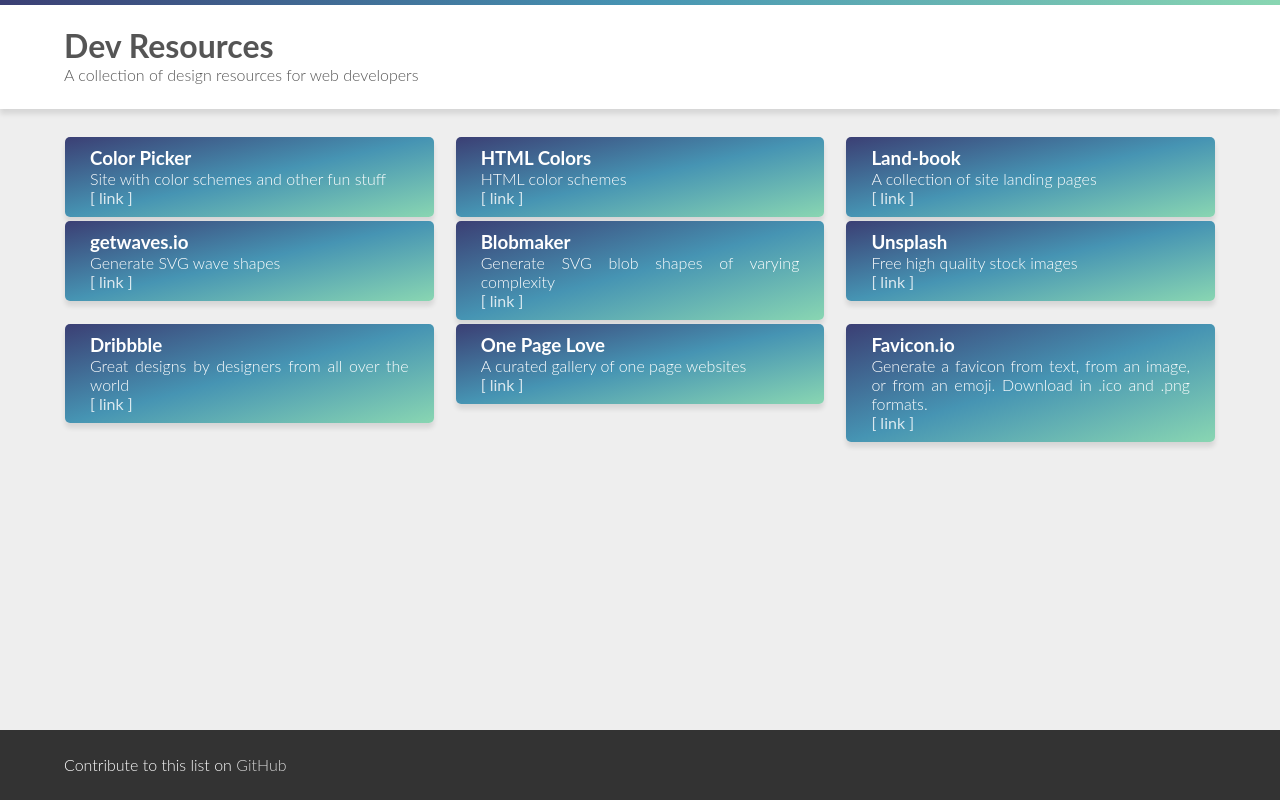
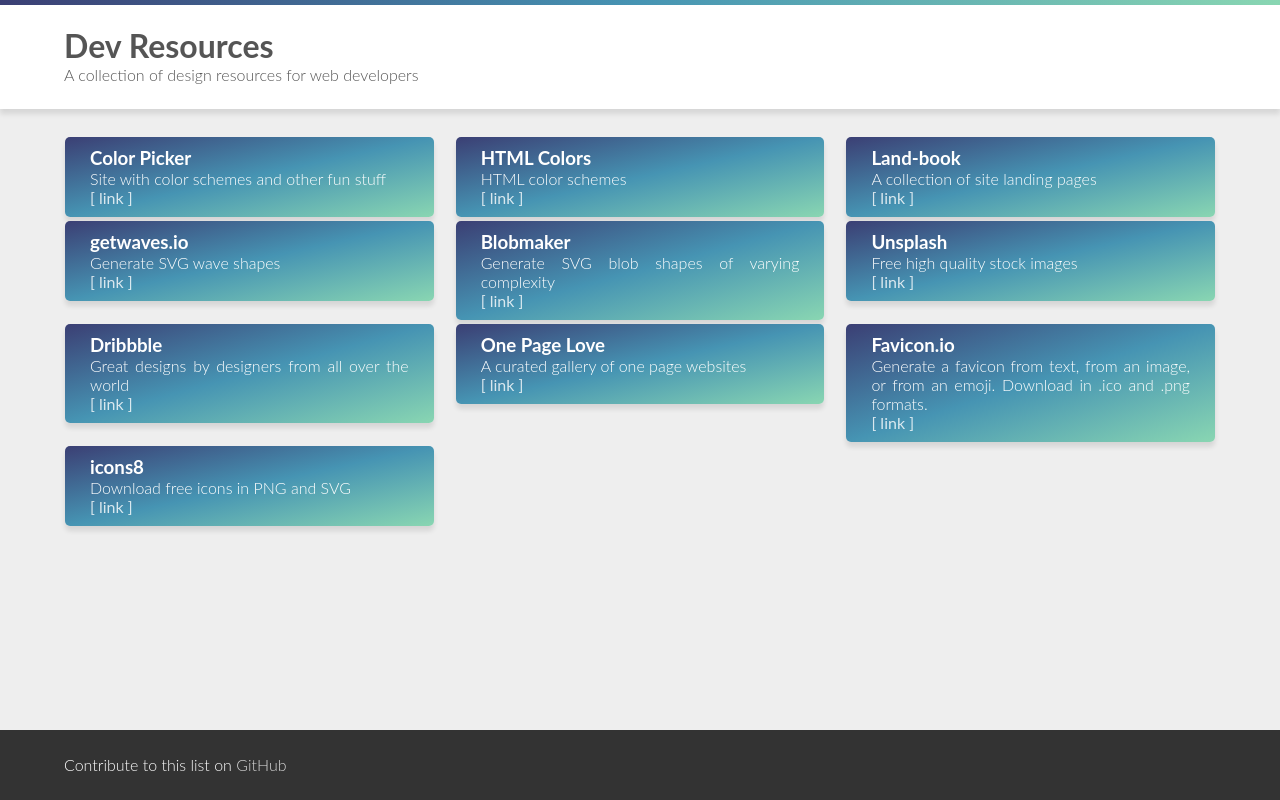
Before and after one commit to daniellenall/resources-directory, a React (Create React App) app: page / in a window 1280 px wide. Built offline with nearby package versions, Linux system fonts and the light colour scheme.

Commit message:
Added site

```diff
--- a/src/sites.js
+++ b/src/sites.js
@@ -50,5 +50,10 @@
         name: 'Favicon.io',
         url: 'https://favicon.io/',
         desc: 'Generate a favicon from text, from an image, or from an emoji. Download in .ico and .png formats.'
+      },
+      {
+        name: 'icons8',
+        url: 'https://icons8.com/icons',
+        desc: 'Download free icons in PNG and SVG'
       }
 ];
```
